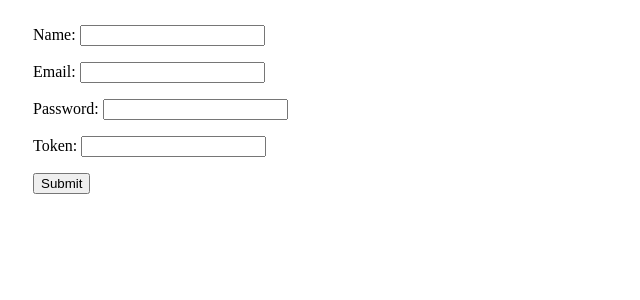
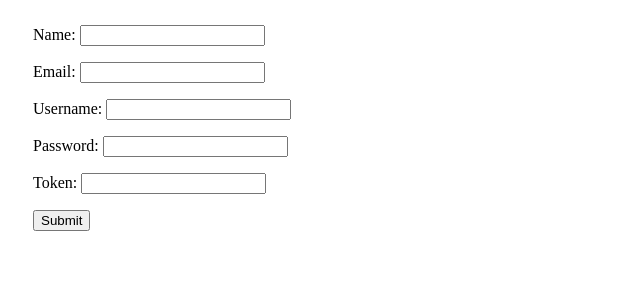
Before and after one commit to sumitskr/github-dashboard, a Django app: page /registration in a window 1280 px wide. Shown: the top 300 px of the page, without its empty margins (0-640 px from the left). Run offline with Django 3.2, Linux system fonts and the light colour scheme.

Commit message:
registration form working

```diff
--- a/activity/forms.py
+++ b/activity/forms.py
@@ -4,7 +4,8 @@ from django.forms.fields import CharField
 from django.forms.widgets import PasswordInput
 
 class Registration(forms.Form):
-    name = CharField(max_length=40,min_length=5)
+    name = CharField(max_length=40,min_length=5,required=True)
     email = CharField(max_length=30,required=True)
-    password = CharField(max_length=30, widget=PasswordInput)
+    username = CharField(min_length=8,max_length=20,required=True)
+    password = CharField(max_length=30, widget=PasswordInput,required=True)
     token = CharField(max_length=40,min_length=40,required=True)
--- a/activity/views.py
+++ b/activity/views.py
@@ -1,7 +1,8 @@
 from django.http import HttpResponse
 from .forms import Registration
 from django.shortcuts import render
-
+from .models import Git_user
+from datetime import date
 def index(request):
     return HttpResponse("hello")
 
@@ -10,6 +11,13 @@ def registration(request):
     if request.method == "POST":
         registration_form=Registration(request.POST)
         if registration_form.is_valid():
-            name ="sumit"
+            name = registration_form.cleaned_data['name']
+            email = registration_form.cleaned_data['email']
+            username = registration_form.cleaned_data['username']
+            password = registration_form.cleaned_data['password']
+            token = registration_form.cleaned_data['token']
+            # print(name,username)
+            ins = Git_user(name=name,email=email,username=username,password=password,token=token,date=str(date.today()))
+            ins.save()
     context = {'registration_form':registration_form}
     return render(request,'registration.html',context)
--- a/templates/registration.html
+++ b/templates/registration.html
@@ -7,7 +7,8 @@
     <title>Register MF</title>
 </head>
 <body>
-    <form style="margin: 25px;">
+    <form action=/registration method="POST" style="margin: 25px;">
+        {% csrf_token %}
         {{ registration_form.as_p }}
         <button type="submit">Submit</button>
     </form>
```
Also changed, not shown: activity/models.py (+6 -3 lines), activity/migrations/0004_alter_git_user_username.py (added), activity/migrations/0005_auto_20210616_1747.py (added), db.sqlite3, 1 other file.
